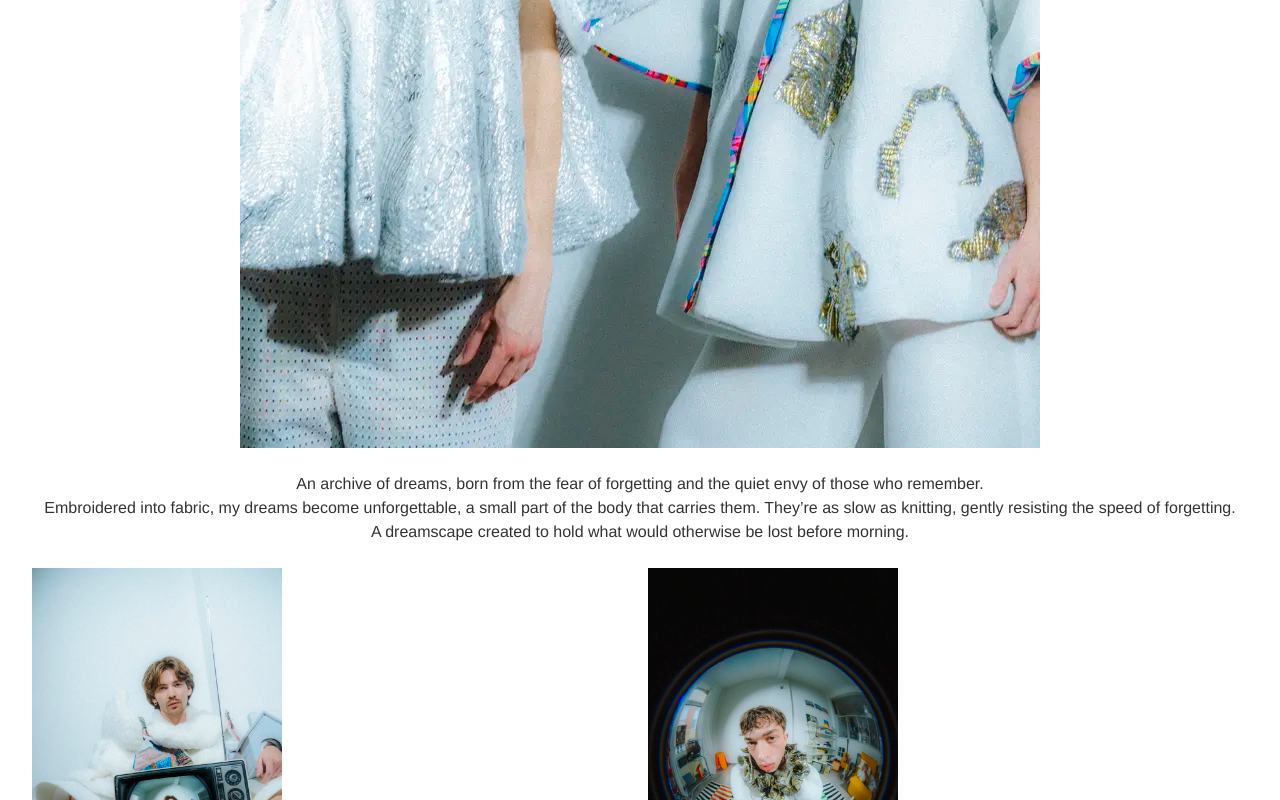
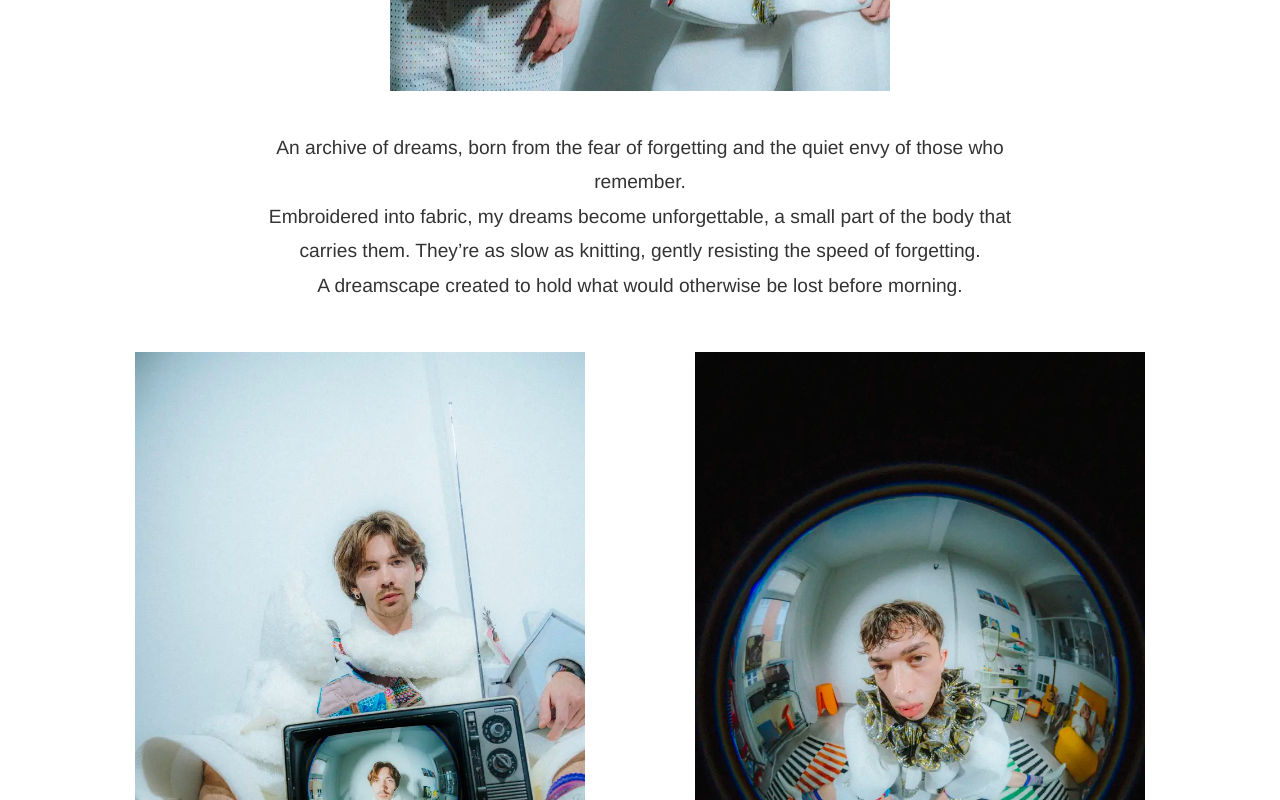
Before and after one commit to brentvervaet/anneliesannys-portfolio, a Vue app: page /lost-before-morning in a window 1280 px wide. Shown: the part 1680-2480 px from the top of the page. Built offline with nearby package versions, Linux system fonts and the light colour scheme.

Commit message:
feat: enhance layout and styles for project detail section with improved margins and responsive design TABLET

```diff
--- a/src/components/ProjectDetail.vue
+++ b/src/components/ProjectDetail.vue
@@ -346,14 +346,14 @@ const onModalNavigate = (index: number) => {
   text-align: center;
   font-size: 1rem;
   font-weight: 300;
-  margin: 1.5rem auto;
+  margin: 8rem auto;
 }
 
 .image-grid {
   display: grid;
   grid-template-columns: repeat(2, 1fr);
   gap: 1rem;
-  margin: 1.5rem 0;
+  margin: 8rem auto;
 }
 
 .image-grid img {
@@ -371,14 +371,13 @@ const onModalNavigate = (index: number) => {
 
 /* ===== CREDITS SECTION ===== */
 .credits-section {
-  margin: 1.5rem 0;
+  margin: 8rem auto;
   padding: 2rem;
   background: rgba(0, 0, 0, 0.02);
 }
 
 .credits-grid {
   display: grid;
-  grid-template-columns: repeat(auto-fit, minmax(250px, 1fr));
   gap: 1rem;
   max-width: 900px;
   margin: 0 auto;
@@ -405,7 +404,7 @@ const onModalNavigate = (index: number) => {
 
 /* ===== SKETCHBOOK SECTION ===== */
 .sketchbook-section {
-  margin: 1.5rem 0;
+  margin: 8rem 0;
 }
 
 .sketchbook-grid {
@@ -423,7 +422,7 @@ const onModalNavigate = (index: number) => {
 
 /* ===== COLLAGES SECTION ===== */
 .collages-section {
-  margin: 1.5rem 0;
+  margin: 8rem 0 0 0;
 }
 
 .collages-grid {
@@ -438,18 +437,153 @@ const onModalNavigate = (index: number) => {
 }
 
 /* ===== MEDIA QUERIES ===== */
+
+/* tablet */
+@media (min-width: 768px) {
+  .project-content {
+    padding: 3rem 4rem;
+  }
+
+  .project-title {
+    font-size: 3rem;
+  }
+
+  .project-date {
+    font-size: 1.5rem;
+    margin-bottom: 2rem;
+  }
+
+  .project-head img {
+    max-width: 500px;
+  }
+
+  .project-description {
+    font-size: 1.1rem;
+    max-width: 700px;
+  }
+
+  .image-grid {
+    grid-template-columns: repeat(2, 1fr);
+    gap: 1.5rem;
+  }
+
+  .image-grid img {
+    width: 100%;
+    max-width: 400px;
+  }
+
+  .credits-section {
+    padding: 2.5rem;
+  }
+
+  .credits-grid {
+    gap: 1.5rem;
+  }
+
+  .credit-label {
+    font-size: 1rem;
+  }
+
+  .credit-value {
+    font-size: 1.1rem;
+  }
+
+  .sketchbook-grid {
+    grid-template-columns: repeat(auto-fit, minmax(50px, 1fr));
+    gap: 1.5rem;
+  }
+
+  .collages-grid {
+    grid-template-columns: repeat(8, 1fr);
+    gap: 0.5rem;
+  }
+}
+
+/* desktop */
 @media (min-width: 1024px) {
+  .project-content {
+    padding: 4rem 6rem;
+  }
+
+  .project-title {
+    font-size: 3rem;
+    margin-bottom: 1rem;
+  }
+
+  .project-date {
+    font-size: 1.2rem;
+    margin-bottom: 2.5rem;
+  }
+
+  .project-head img {
+    margin: 2.5rem auto;
+    max-width: 500px;
+  }
+
+  .project-description {
+    font-size: 1.2rem;
+    line-height: 1.8;
+    margin: 2.5rem auto;
+    max-width: 800px;
+  }
+
+  .image-grid {
+    grid-template-columns: repeat(2, 1fr);
+    gap: 2rem;
+    margin: 3rem 0;
+    justify-items: center;
+  }
+
+  .image-grid img {
+    width: 100%;
+    max-width: 450px;
+  }
+
+  .credits-section {
+    margin: 4rem 0;
+    padding: 3rem;
+  }
+
+  .credits-grid {
+    gap: 2rem;
+    max-width: 1000px;
+  }
+
+  .credit-label {
+    font-size: 1.1rem;
+  }
+
+  .credit-value {
+    font-size: 1.2rem;
+  }
+
+  .sketchbook-section {
+    margin: 4rem 0;
+  }
+
+  .sketchbook-grid {
+    grid-template-columns: repeat(auto-fit, minmax(300px, 1fr));
+    gap: 2rem;
+  }
+
+  .collages-section {
+    margin: 4rem 0;
+  }
+
+  .collages-grid {
+    grid-template-columns: repeat(8, 1fr);
+    gap: 0.75rem;
+  }
+
   /* hovers */
   .clickable-image:hover {
     transform: scale(1.02);
     opacity: 0.9;
   }
+
   .mute-button:hover {
     background: rgba(0, 0, 0, 0.3);
     transform: scale(1.1);
   }
 }
-
-@media (min-width: 768px) {
-}
 </style>
```
